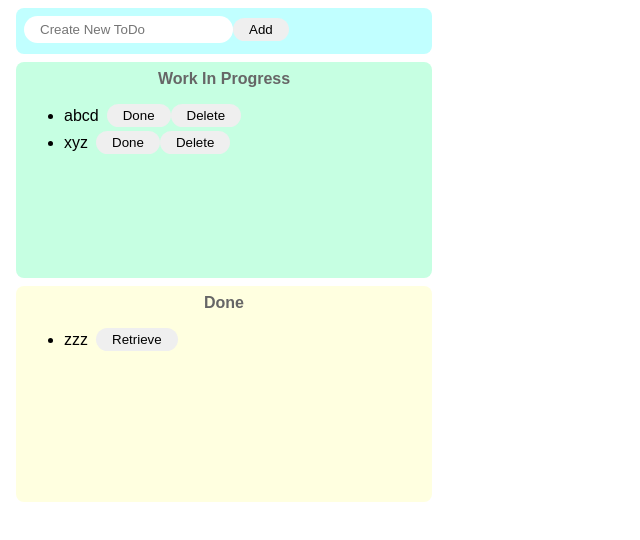
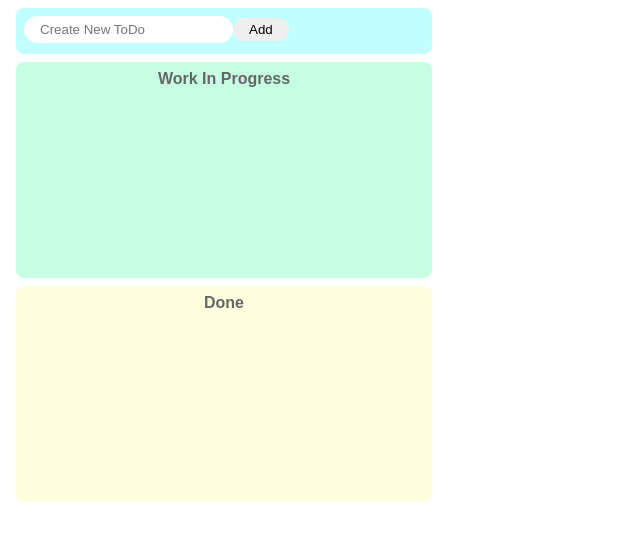
Before and after one commit to i-carrie/ToDo_Apps, a React (Create React App) app: page / in a window 1280 px wide. Shown: the top 540 px of the page, without its empty margins (0-640 px from the left). Built offline with nearby package versions, Linux system fonts and the light colour scheme.

Commit message:
add functions at App.jsx

```diff
--- a/src/App.jsx
+++ b/src/App.jsx
@@ -2,8 +2,8 @@ import React, { useState } from "react";
 import "./styles.css";
 
 export const App = () => {
-  const [incompleteTodos, setIncompleteTodos] = useState(["abcd", "xyz"]);
-  const [completeTodos, setCompleteTodos] = useState(["zzz"]);
+  const [incompleteTodos, setIncompleteTodos] = useState([]);
+  const [completeTodos, setCompleteTodos] = useState([]);
   const [todoText, setTodoText] = useState("");
 
   const onChangeTodoText = (event) => setTodoText(event.target.value);
@@ -16,7 +16,27 @@ export const App = () => {
   };
 
   const onClickDelete = (index) => {
-    alert(index);
+    const newTodos = [...incompleteTodos];
+    newTodos.splice(index, 1);
+    setIncompleteTodos(newTodos);
+  };
+
+  const onClickDone = (index) => {
+    const newIncomepleteTodos = [...incompleteTodos];
+    newIncomepleteTodos.splice(index, 1);
+
+    const newCompleteTodos = [...completeTodos, incompleteTodos[index]];
+    setIncompleteTodos(newIncomepleteTodos);
+    setCompleteTodos(newCompleteTodos);
+  };
+
+  const onClickBack = (index) => {
+    const newCompleteTodos = [...completeTodos];
+    newCompleteTodos.splice(index, 1);
+
+    const newIncompleteTodos = [...incompleteTodos, completeTodos[index]];
+    setCompleteTodos(newCompleteTodos);
+    setIncompleteTodos(newIncompleteTodos);
   };
 
   return (
@@ -37,7 +57,7 @@ export const App = () => {
               <>
                 <div key={todo} className="list-row">
                   <li>{todo}</li>
-                  <button>Done</button>
+                  <button onClick={() => onClickDone(index)}>Done</button>
                   <button onClick={() => onClickDelete(index)}>Delete</button>
                 </div>
               </>
@@ -48,12 +68,12 @@ export const App = () => {
       <div className="completed-area">
         <p className="title">Done</p>
         <ul>
-          {completeTodos.map((todo) => {
+          {completeTodos.map((todo, index) => {
             return (
               <>
                 <div key={todo} className="list-row">
                   <li>{todo}</li>
-                  <button>Retrieve</button>
+                  <button onClick={() => onClickBack(index)}>Retrieve</button>
                 </div>
               </>
             );
```
